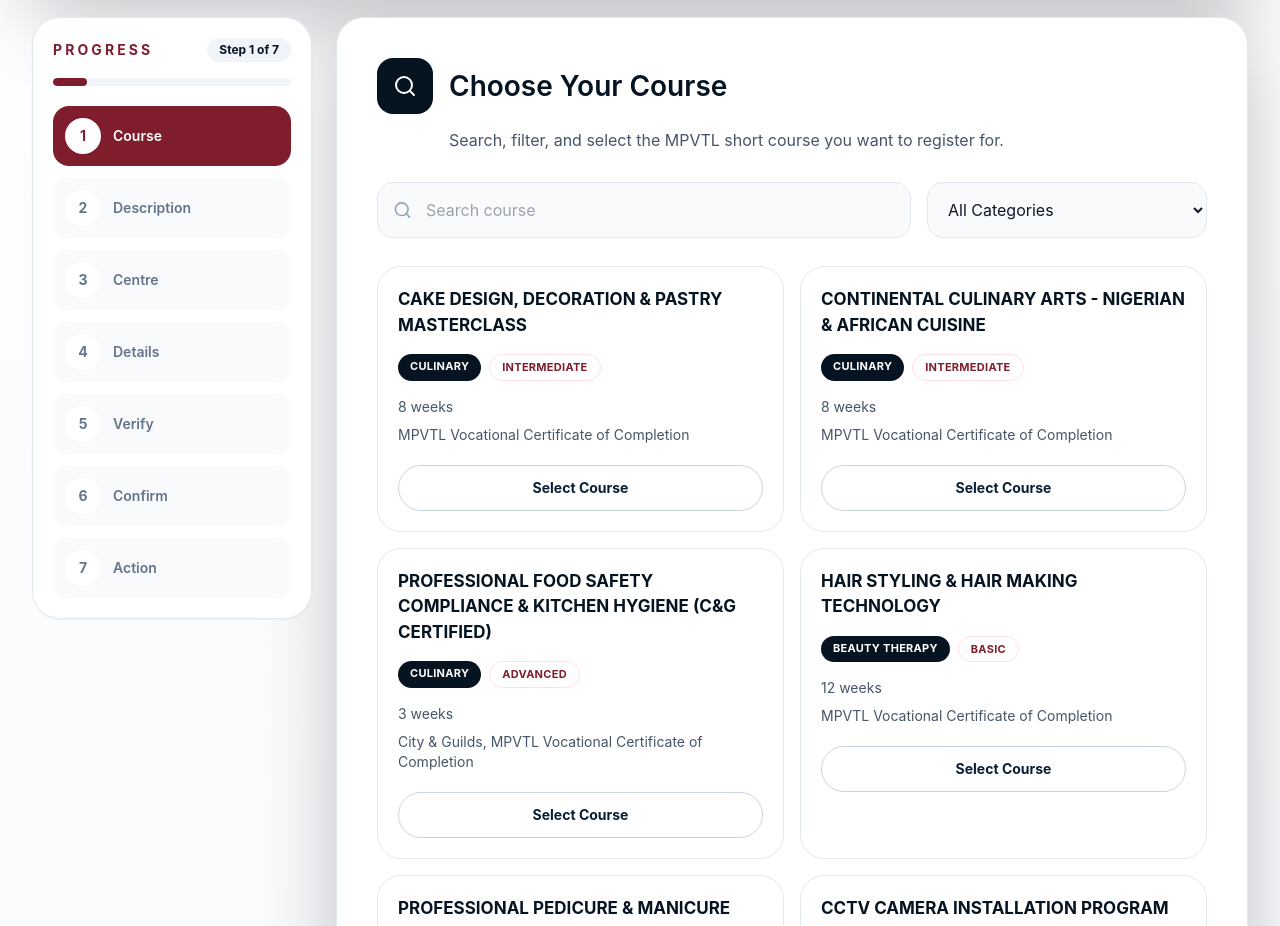
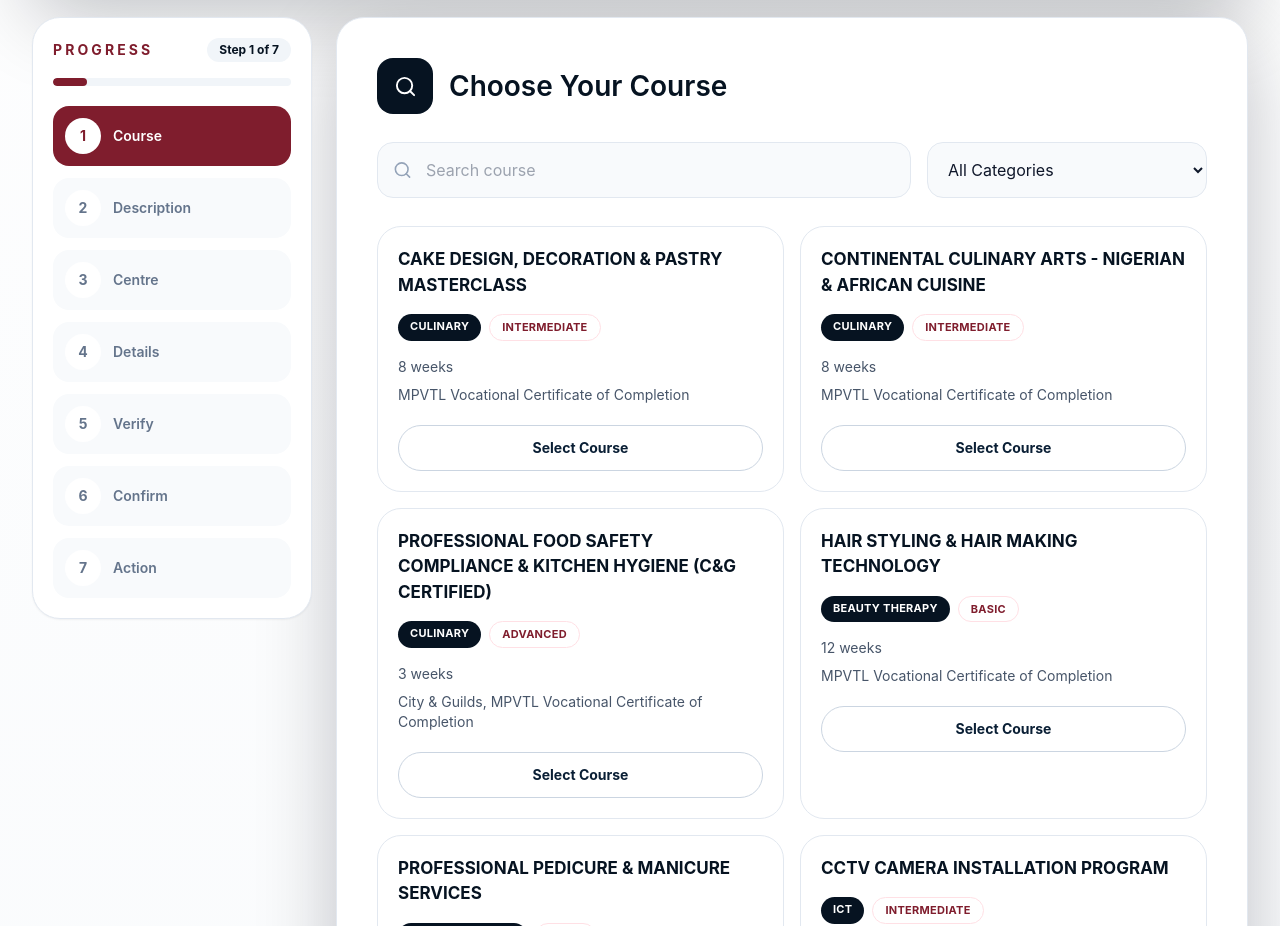
Before and after one commit to ThriveCompany/mpvtl-registration, a Next.js app: page /register in a window 1280 px wide. Shown: the part 860-1786 px from the top of the page. Built offline with nearby package versions, Linux system fonts and the light colour scheme.

Commit message:
Tighten course selection header

```diff
--- a/app/register/page.tsx
+++ b/app/register/page.tsx
@@ -850,7 +850,7 @@ function IntroCard({ onRegister }: { onRegister: () => void }) {
           className="absolute -bottom-20 left-10 h-48 w-48 rounded-full bg-navy-50 blur-3xl"
         />
 
-        <div className="relative grid gap-8 lg:grid-cols-[1.15fr_0.85fr] lg:items-center">
+        <div className="relative grid gap-8 xl:grid-cols-[1.15fr_0.85fr] xl:items-center">
           <div>
             <div className="inline-flex items-center gap-2.5 rounded-full border border-slate-200 bg-slate-50 px-3.5 py-2 text-sm font-bold text-navy-950 sm:gap-3 sm:px-4">
               <GraduationCap size={16} className="text-brand-700 sm:h-[18px] sm:w-[18px]" />
@@ -877,7 +877,7 @@ function IntroCard({ onRegister }: { onRegister: () => void }) {
             </motion.button>
           </div>
 
-          <div className="hidden gap-3 sm:grid sm:grid-cols-3 lg:grid-cols-1">
+          <div className="hidden gap-3 xl:grid xl:grid-cols-1">
             {[
               { icon: <BriefcaseBusiness size={18} />, title: "Hands-On Training", text: "Learn by doing with real tools and real tasks." },
               { icon: <Award size={18} />, title: "Global Certification Pathways", text: "Aligned with international standards for recognised credentials." },
@@ -1008,7 +1008,7 @@ function CourseStep(props: {
 }) {
   return (
     <div>
-      <StepHeader icon={<Search />} title="Choose Your Course" subtitle="Search, filter, and select the MPVTL short course you want to register for." />
+      <StepHeader icon={<Search />} title="Choose Your Course" compactIcon />
 
       <div className="mt-7 grid gap-4 md:grid-cols-[1fr_280px]">
         <label className="relative block">
@@ -1628,16 +1628,30 @@ function SuccessScreen() {
   );
 }
 
-function StepHeader({ icon, title, subtitle }: { icon: ReactNode; title: string; subtitle: string }) {
+function StepHeader({
+  icon,
+  title,
+  subtitle,
+  compactIcon = false,
+}: {
+  icon: ReactNode;
+  title: string;
+  subtitle?: string;
+  compactIcon?: boolean;
+}) {
+  const iconSizeClass = compactIcon
+    ? "[&_svg]:h-[19px] [&_svg]:w-[19px] sm:[&_svg]:h-[23px] sm:[&_svg]:w-[23px]"
+    : "[&_svg]:h-5 [&_svg]:w-5 sm:[&_svg]:h-6 sm:[&_svg]:w-6";
+
   return (
     <div>
       <div className="flex items-center gap-3 sm:gap-4">
-        <div className="grid h-11 w-11 shrink-0 place-items-center rounded-2xl bg-navy-950 text-white sm:h-14 sm:w-14 [&_svg]:h-5 [&_svg]:w-5 sm:[&_svg]:h-6 sm:[&_svg]:w-6">
+        <div className={`grid h-11 w-11 shrink-0 place-items-center rounded-2xl bg-navy-950 text-white sm:h-14 sm:w-14 ${iconSizeClass}`}>
           {icon}
         </div>
         <h3 className="text-[1.5rem] font-semibold leading-tight text-navy-950 sm:text-[1.75rem]">{title}</h3>
       </div>
-      <p className="mt-3 max-w-3xl leading-7 text-slate-600 sm:ml-[4.5rem]">{subtitle}</p>
+      {subtitle && <p className="mt-3 max-w-3xl leading-7 text-slate-600 sm:ml-[4.5rem]">{subtitle}</p>}
     </div>
   );
 }
```
